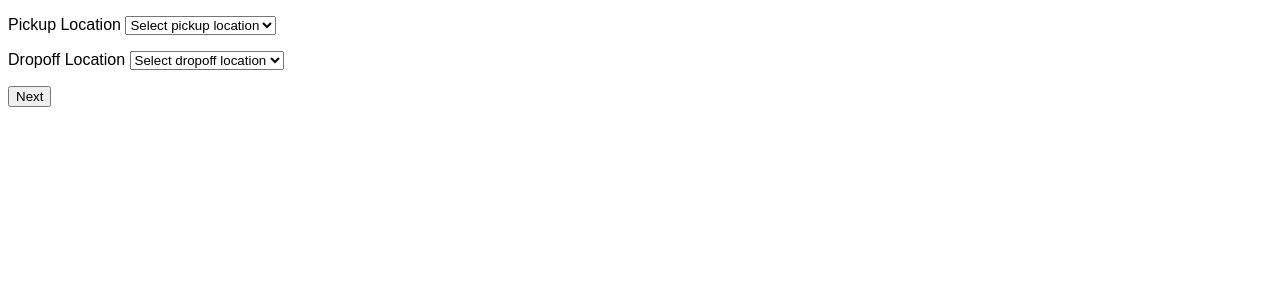
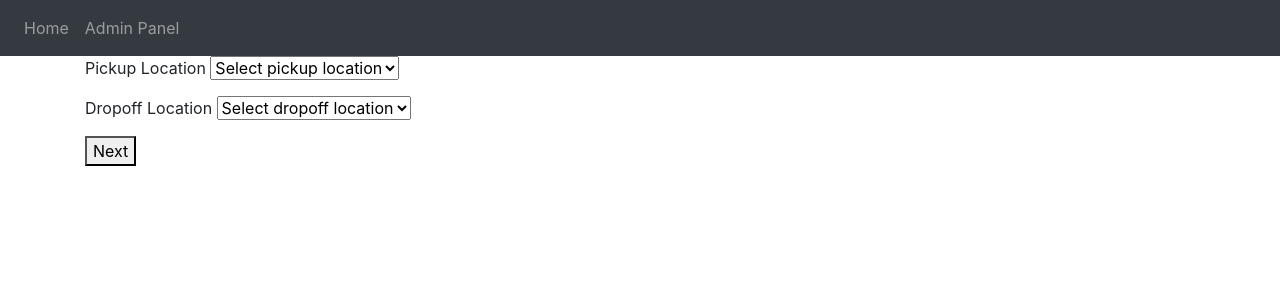
Before and after one commit to labeebarbisoft/training-01, a Django app: page / in a window 1280 px wide. Shown: the top 300 px of the page. Run offline with Django 4.2, Linux system fonts and the light colour scheme; data comes from the database, SQL or seed files in the repository; some libraries are stand-ins or nearby versions.

Commit message:
added navbar

```diff
--- a/apps/rentals/templates/rentals/base.html
+++ b/apps/rentals/templates/rentals/base.html
@@ -1,17 +1,61 @@
 <!DOCTYPE html>
 <html lang="en">
-<head>
-    <meta charset="UTF-8">
-    <meta name="viewport" content="width=device-width, initial-scale=1.0">
-    <title>Ride Booking</title>
-    <style>
-        body {
-            font-family: Arial, sans-serif;
-        }
-    </style>
-    {{ form.media }}
-</head>
-<body>
-    {% block content %}{% endblock %}
-</body>
+  <head>
+    <meta charset="UTF-8" />
+    <meta name="viewport" content="width=device-width, initial-scale=1.0" />
+
+    <link
+      rel="stylesheet"
+      href="https://stackpath.bootstrapcdn.com/bootstrap/4.4.1/css/bootstrap.min.css"
+      integrity="sha384-Vkoo8x4CGsO3+Hhxv8T/Q5PaXtkKtu6ug5TOeNV6gBiFeWPGFN9MuhOf23Q9Ifjh"
+      crossorigin="anonymous"
+    />
+    <link
+      rel="stylesheet"
+      href="https://stackpath.bootstrapcdn.com/font-awesome/4.7.0/css/font-awesome.min.css"
+      crossorigin="anonymous"
+    />
+    <title>Rent A Vehicle</title>
+  </head>
+
+  <body>
+    <nav class="navbar navbar-expand-lg navbar-dark bg-dark">
+      <button
+        class="navbar-toggler"
+        type="button"
+        data-toggle="collapse"
+        data-target="#navbar"
+      >
+        <span class="navbar-toggler-icon"></span>
+      </button>
+      <div class="collapse navbar-collapse" id="navbar">
+        <div class="navbar-nav">
+          <a class="nav-item nav-link" id="home" href="/">Home</a>
+          <a class="nav-item nav-link" id="logout" href="/admin">Admin Panel</a>
+        </div>
+      </div>
+    </nav>
+
+
+    <div class="container">{% block content %} {% endblock %}</div>
+
+
+    <script
+      src="https://code.jquery.com/jquery-3.2.1.slim.min.js"
+      integrity="sha384-KJ3o2DKtIkvYIK3UENzmM7KCkRr/rE9/Qpg6aAZGJwFDMVNA/GpGFF93hXpG5KkN"
+      crossorigin="anonymous"
+    ></script>
+    <script
+      src="https://cdnjs.cloudflare.com/ajax/libs/popper.js/1.12.9/umd/popper.min.js"
+      integrity="sha384-ApNbgh9B+Y1QKtv3Rn7W3mgPxhU9K/ScQsAP7hUibX39j7fakFPskvXusvfa0b4Q"
+      crossorigin="anonymous"
+    ></script>
+    <script
+      src="https://maxcdn.bootstrapcdn.com/bootstrap/4.0.0/js/bootstrap.min.js"
+      integrity="sha384-JZR6Spejh4U02d8jOt6vLEHfe/JQGiRRSQQxSfFWpi1MquVdAyjUar5+76PVCmYl"
+      crossorigin="anonymous"
+    ></script>
+    {% block javascript %}
+    {% endblock %}
+  </body>
 </html>
--- a/apps/rentals/views.py
+++ b/apps/rentals/views.py
@@ -1,8 +1,5 @@
 from django.views import View
-from django.http import HttpResponse
 from django.shortcuts import render, redirect
-from django.urls import reverse
-from django.contrib import messages
 from .forms import (
     PickupDropoffLocationForm,
     VehicleSelectionForm,
@@ -31,8 +28,8 @@ class LocationList(View):
                 "dropoff_location"
             ].pk
             return redirect("vehicle_menu")
-
-        return render(request, self.TEMPLATE, {"form": location_form})
+        else:
+            return render(request, self.TEMPLATE, {"form": location_form})
 
 
 class VehicleList(View):
@@ -52,8 +49,8 @@ class VehicleList(View):
         if vehicle_form.is_valid():
             request.session["selected_car"] = request.POST["selected_car"]
             return redirect("register_user")
-
-        return render(request, self.TEMPLATE, {"form": vehicle_form})
+        else:
+            return render(request, self.TEMPLATE, {"form": vehicle_form})
 
 
 class UserRegister(View):
@@ -86,12 +83,13 @@ class UserRegister(View):
             and datetime_form.is_valid()
         ):
             return render(request, "rentals/success.html")
-        return render(
-            request,
-            self.TEMPLATE,
-            {
-                "user_form": user_form,
-                "profile_form": profile_form,
-                "pickup_dropoff_time_form": datetime_form,
-            },
-        )
+        else:
+            return render(
+                request,
+                self.TEMPLATE,
+                {
+                    "user_form": user_form,
+                    "profile_form": profile_form,
+                    "pickup_dropoff_time_form": datetime_form,
+                },
+            )
```
